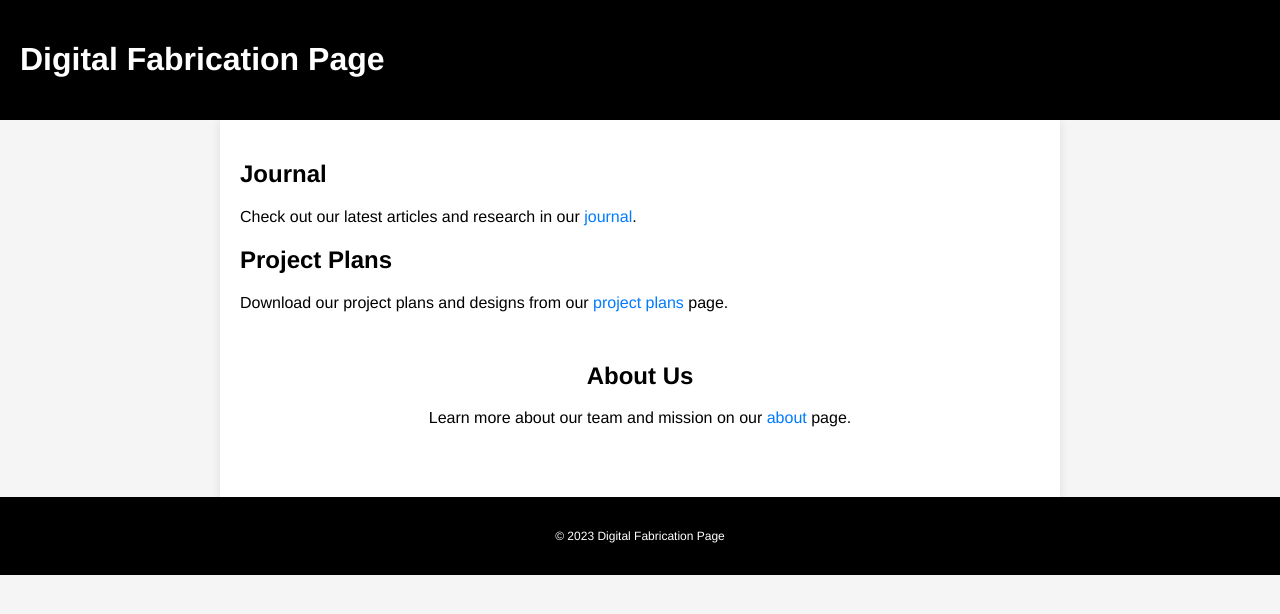
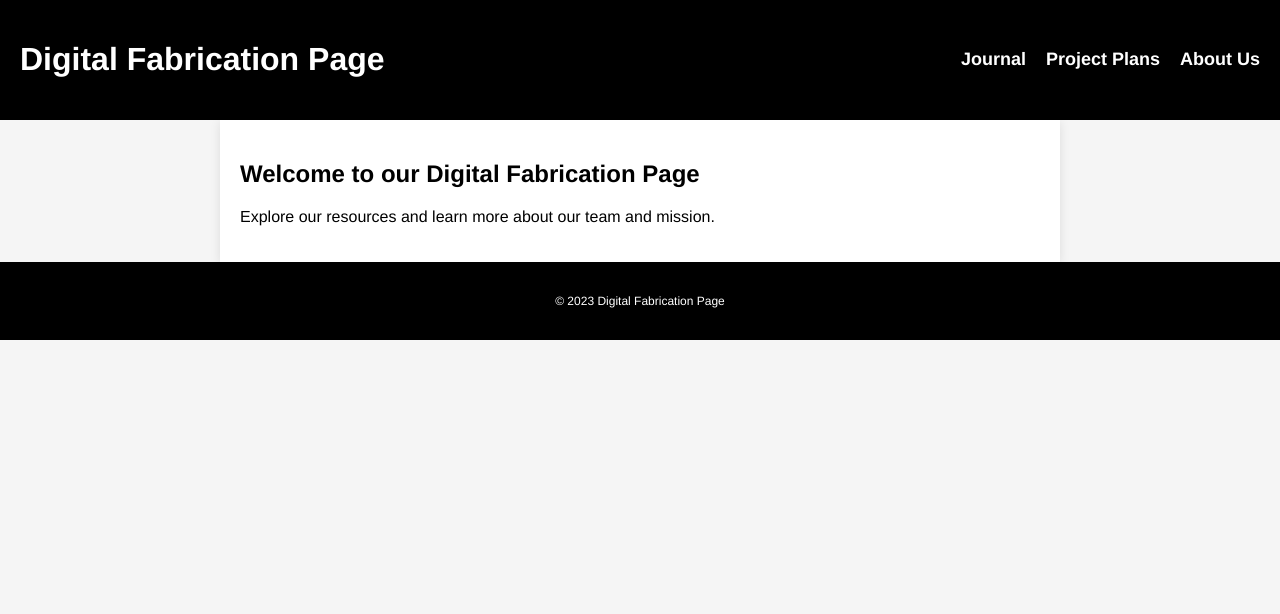
Before and after one commit to LoniStark/FabLab, a plain HTML site: page index.html in a window 1280 px wide. Drawn offline with Linux system fonts and the light colour scheme.

Commit message:
Update index.html

```diff
--- a/index.html
+++ b/index.html
@@ -17,6 +17,9 @@
         background-color: #000;
         color: #fff;
         padding: 20px;
+        display: flex;
+        justify-content: space-between;
+        align-items: center;
       }
 
       /* Style for the main content of the page */
@@ -32,6 +35,20 @@
       main a {
         color: #007aff;
         text-decoration: none;
+      }
+
+      /* Style for the navigation links in the header */
+      header nav {
+        display: flex;
+        gap: 20px;
+      }
+
+      /* Style for the navigation link in the header */
+      header nav a {
+        color: #fff;
+        text-decoration: none;
+        font-weight: bold;
+        font-size: 18px;
       }
 
       /* Style for the about section */
@@ -54,16 +71,15 @@
   <body>
     <header>
       <h1>Digital Fabrication Page</h1>
+      <nav>
+        <a href="journal.html">Journal</a>
+        <a href="project_plans.html">Project Plans</a>
+        <a href="about.html">About Us</a>
+      </nav>
     </header>
     <main>
-      <h2>Journal</h2>
-      <p>Check out our latest articles and research in our <a href="journal.html">journal</a>.</p>
-      <h2>Project Plans</h2>
-      <p>Download our project plans and designs from our <a href="project_plans.html">project plans</a> page.</p>
-      <div class="about">
-        <h2>About Us</h2>
-        <p>Learn more about our team and mission on our <a href="about.html">about</a> page.</p>
-      </div>
+      <h2>Welcome to our Digital Fabrication Page</h2>
+      <p>Explore our resources and learn more about our team and mission.</p>
     </main>
     <footer>
       <p>&copy; 2023 Digital Fabrication Page</p>
```
